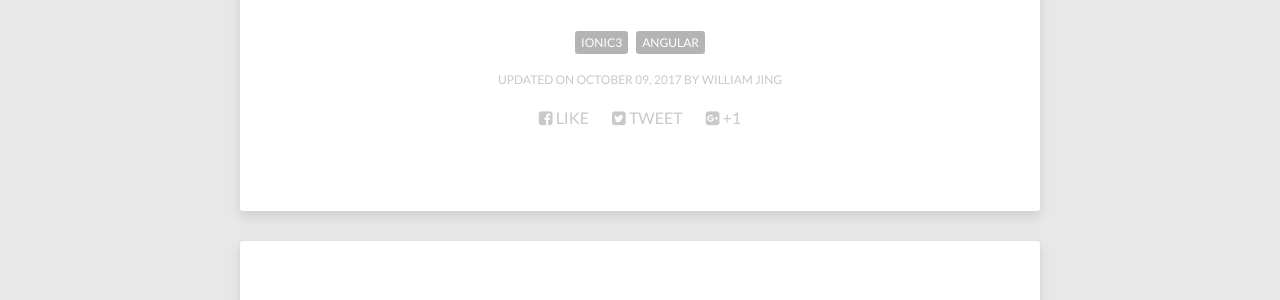
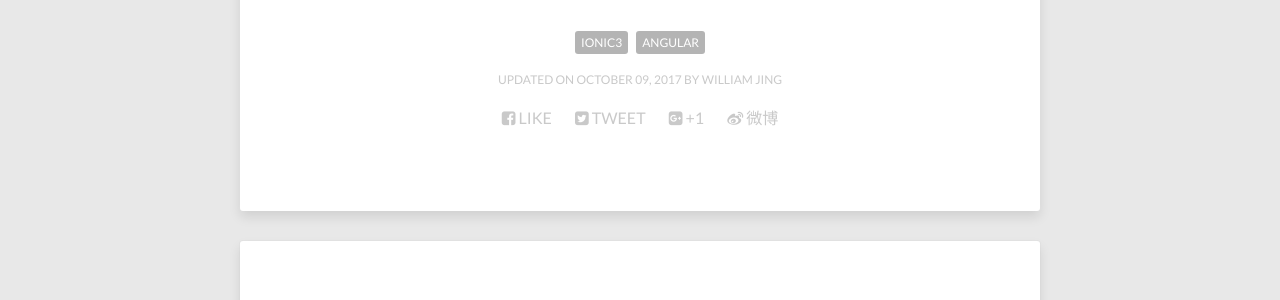
Before and after one commit to fattypiggy/fattypiggy.github.io, a Jekyll site: the page built from _posts/2017-10-09-cnodejs-ionic3.md, in a window 1280 px wide. Shown: the part 1066-1366 px from the top of the page. Built offline with Jekyll 4.4.1, drawn with Linux system fonts in a browser that asks for light colours; nearby versions of some CDN libraries; comment, search, counter and statistics services are not loaded.

Commit message:
add sina weibo

```diff
--- a/_includes/social-share.html
+++ b/_includes/social-share.html
@@ -3,5 +3,6 @@
     <li class="facebook"><a href="https://www.facebook.com/sharer/sharer.php?u={{ site.url }}{{ page.url }}" title="Share on Facebook"><span class="count"><i class="fa fa-facebook-square"></i> Like</span></a></li>
     <li class="twitter"><a href="https://twitter.com/intent/tweet?text={{ site.url }}{{ page.url }}" title="Share on Twitter"><span class="count"><i class="fa fa-twitter-square"></i> Tweet</span></a></li>
     <li class="googleplus"><a href="https://plus.google.com/share?url={{ site.url }}{{ page.url }}" title="Share on Google Plus"><span class="count"><i class="fa fa-google-plus-square"></i> +1</span></a></li>
+    <li class="weibo"><a href="http://v.t.sina.com.cn/share/share.php?url={{ site.url }}{{ page.url }}&title={{ page.title }}" title="Share on Weibo"><span class="count"><i class="fa fa-weibo"></i> 微博</span></a></li>
   </ul>
 </div><!-- /.social-share -->
```
